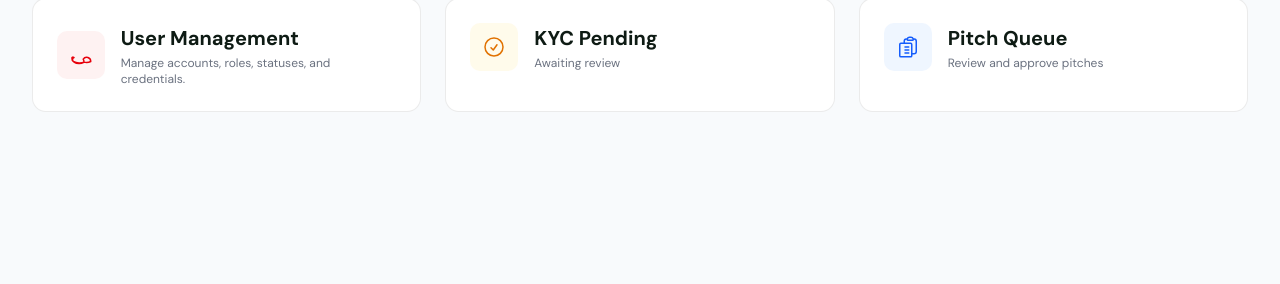
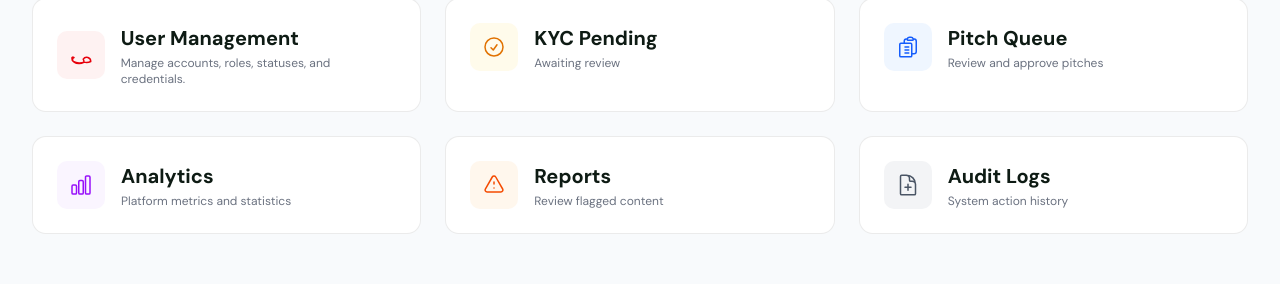
Before and after one commit to SarunMr/pitch_pal-frontend, a Next.js app: page /admin in a window 1280 px wide. Shown: the part 263-547 px from the top of the page. Built offline with nearby package versions, Linux system fonts and the light colour scheme; no server answers.

Commit message:
update admin dashboard page

```diff
--- a/src/app/(dashboard)/admin/page.tsx
+++ b/src/app/(dashboard)/admin/page.tsx
@@ -110,6 +110,72 @@ export default function AdminDashboard() {
             </div>
           </div>
         </a>
+
+        {/* Analytics Card */}
+        <a
+          href="/admin/analytics"
+          className="group block p-6 bg-white rounded-xl border border-border hover:border-purple-500/50 hover:shadow-md transition-all duration-200"
+        >
+          <div className="flex items-center gap-4">
+            <div className="w-12 h-12 rounded-lg bg-purple-50 text-purple-600 flex items-center justify-center group-hover:bg-purple-500 group-hover:text-white transition-colors duration-200">
+              <svg xmlns="http://www.w3.org/2000/svg" fill="none" viewBox="0 0 24 24" strokeWidth={1.5} stroke="currentColor" className="w-6 h-6">
+                <path strokeLinecap="round" strokeLinejoin="round" d="M3 13.125C3 12.504 3.504 12 4.125 12h2.25c.621 0 1.125.504 1.125 1.125v6.75C7.5 20.496 6.996 21 6.375 21h-2.25A1.125 1.125 0 0 1 3 19.875v-6.75ZM9.75 8.625c0-.621.504-1.125 1.125-1.125h2.25c.621 0 1.125.504 1.125 1.125v11.25c0 .621-.504 1.125-1.125 1.125h-2.25a1.125 1.125 0 0 1-1.125-1.125V8.625ZM16.5 4.125c0-.621.504-1.125 1.125-1.125h2.25C20.496 3 21 3.504 21 4.125v15.75c0 .621-.504 1.125-1.125 1.125h-2.25a1.125 1.125 0 0 1-1.125-1.125V4.125Z" />
+              </svg>
+            </div>
+            <div>
+              <h2 className="font-bold text-foreground group-hover:text-purple-600 transition-colors">
+                Analytics
+              </h2>
+              <p className="text-xs text-muted-foreground mt-0.5">
+                Platform metrics and statistics
+              </p>
+            </div>
+          </div>
+        </a>
+
+        {/* Reports Card */}
+        <a
+          href="/admin/reports"
+          className="group block p-6 bg-white rounded-xl border border-border hover:border-orange-500/50 hover:shadow-md transition-all duration-200"
+        >
+          <div className="flex items-center gap-4">
+            <div className="w-12 h-12 rounded-lg bg-orange-50 text-orange-600 flex items-center justify-center group-hover:bg-orange-500 group-hover:text-white transition-colors duration-200">
+              <svg xmlns="http://www.w3.org/2000/svg" fill="none" viewBox="0 0 24 24" strokeWidth={1.5} stroke="currentColor" className="w-6 h-6">
+                <path strokeLinecap="round" strokeLinejoin="round" d="M12 9v2m0 4h.01m-6.938 4h13.856c1.54 0 2.502-1.667 1.732-3L13.732 4c-.77-1.333-2.694-1.333-3.464 0L3.34 16c-.77 1.333.192 3 1.732 3Z" />
+              </svg>
+            </div>
+            <div>
+              <h2 className="font-bold text-foreground group-hover:text-orange-600 transition-colors">
+                Reports
+              </h2>
+              <p className="text-xs text-muted-foreground mt-0.5">
+                Review flagged content
+              </p>
+            </div>
+          </div>
+        </a>
+
+        {/* Audit Logs Card */}
+        <a
+          href="/admin/audit-logs"
+          className="group block p-6 bg-white rounded-xl border border-border hover:border-gray-500/50 hover:shadow-md transition-all duration-200"
+        >
+          <div className="flex items-center gap-4">
+            <div className="w-12 h-12 rounded-lg bg-gray-100 text-gray-600 flex items-center justify-center group-hover:bg-gray-600 group-hover:text-white transition-colors duration-200">
+              <svg xmlns="http://www.w3.org/2000/svg" fill="none" viewBox="0 0 24 24" strokeWidth={1.5} stroke="currentColor" className="w-6 h-6">
+                <path strokeLinecap="round" strokeLinejoin="round" d="M19.5 14.25v-2.625a3.375 3.375 0 0 0-3.375-3.375h-1.5A1.125 1.125 0 0 1 13.5 7.125v-1.5a3.375 3.375 0 0 0-3.375-3.375H8.25m3.75 9v6m3-3H9m1.5-12H5.625c-.621 0-1.125.504-1.125 1.125v17.25c0 .621.504 1.125 1.125 1.125h12.75c.621 0 1.125-.504 1.125-1.125V11.25a9 9 0 0 0-9-9Z" />
+              </svg>
+            </div>
+            <div>
+              <h2 className="font-bold text-foreground group-hover:text-gray-600 transition-colors">
+                Audit Logs
+              </h2>
+              <p className="text-xs text-muted-foreground mt-0.5">
+                System action history
+              </p>
+            </div>
+          </div>
+        </a>
       </div>
     </div>
   );
```
